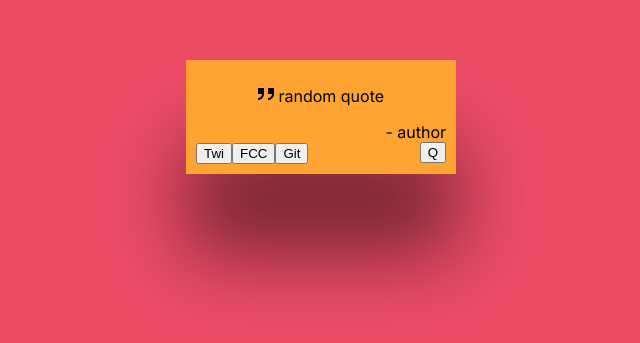
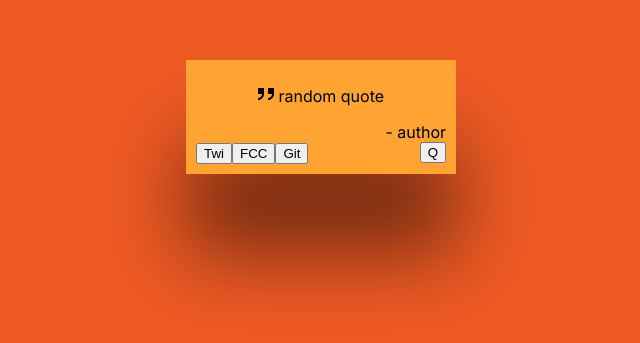
Before and after one commit to will-s-205/random-quote-machine, a JavaScript app: page / in a window 1280 px wide. Shown: the part 283-626 px from the top of the page, without its empty margins (319-959 px from the left). Built offline with nearby package versions, Linux system fonts and the light colour scheme; the HTML template or start-up script is replaced by a standard one.

Commit message:
handleColorTheme logic

```diff
--- a/src/App.js
+++ b/src/App.js
@@ -1,9 +1,18 @@
 import './App.css';
 import QuoteBox from './components/QuoteBox';
 import colorVariations from './data/colorVariations';
+import { random } from 'lodash';
 
 export default function App() {
-  var changeThemeColor = colorVariations[Math.floor(Math.random()*colorVariations.length)];
+  // const changeThemeColor = colorVariations[Math.floor(Math.random()*colorVariations.length)];
+  // let changeThemeColor = random(0, colorVariations.length);
+  // const randomColor = random(0, colorVariations.length);
+  // const changeThemeColor = colorVariations[randomColor];
+  const changeThemeColor = colorVariations[random(0, colorVariations.length)];
+  console.log(changeThemeColor.title);
+
+
+
 
   return (
     <div className="App" style={{ backgroundColor: changeThemeColor.color }}>
```
